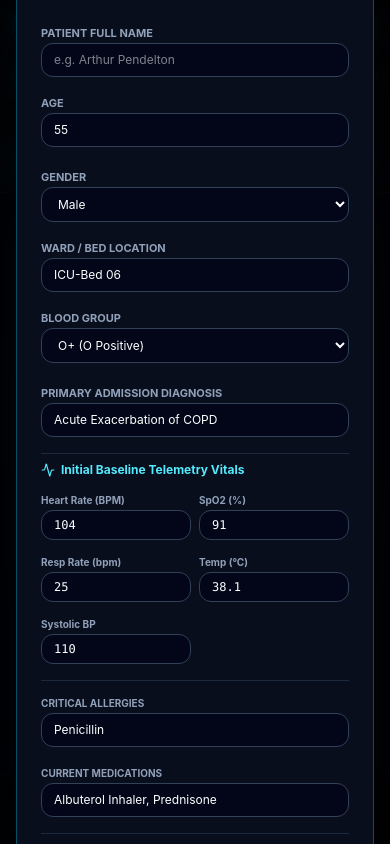
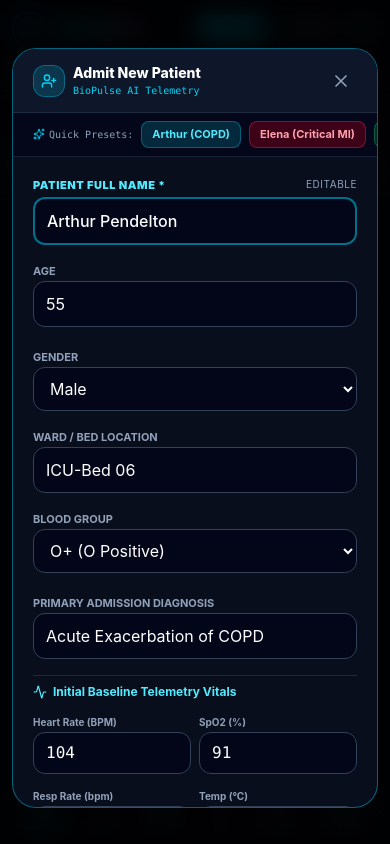
Before and after one commit to SreeshM18/biopulse-ai, a React (Vite) app: page / in a window 390 px wide. Both pictures are taken after a click on the button "Admit". Shown: the top 844 px of the page. Built offline with nearby package versions, Linux system fonts and the light colour scheme.

Commit message:
fix: make patient admission modal name field fully visible and editable on mobile

```diff
--- a/src/components/PatientRegistrationModal.tsx
+++ b/src/components/PatientRegistrationModal.tsx
@@ -8,7 +8,8 @@ import {
   Thermometer,
   ShieldCheck,
   BedDouble,
-  CheckCircle2
+  CheckCircle2,
+  Sparkles
 } from 'lucide-react';
 import { PatientProfile, RiskLevel } from '../types/biotech';
 
@@ -23,7 +24,7 @@ export const PatientRegistrationModal: React.FC<PatientRegistrationModalProps> =
   onClose,
   onAddPatient
 }) => {
-  const [name, setName] = useState('');
+  const [name, setName] = useState('Arthur Pendelton');
   const [age, setAge] = useState<number>(55);
   const [gender, setGender] = useState<'Male' | 'Female' | 'Other'>('Male');
   const [bedLocation, setBedLocation] = useState('ICU-Bed 06');
@@ -42,9 +43,30 @@ export const PatientRegistrationModal: React.FC<PatientRegistrationModalProps> =
 
   if (!isOpen) return null;
 
+  const handleQuickFill = (presetName: string, presetDiag: string, presetRisk: 'CRITICAL' | 'HIGH' | 'MODERATE') => {
+    setName(presetName);
+    setPrimaryDiagnosis(presetDiag);
+    if (presetRisk === 'CRITICAL') {
+      setSpo2(88);
+      setHeartRate(124);
+      setRespiratoryRate(29);
+      setBedLocation('ICU-Bed 01');
+    } else if (presetRisk === 'HIGH') {
+      setSpo2(92);
+      setHeartRate(108);
+      setRespiratoryRate(24);
+      setBedLocation('Step-Down 04');
+    } else {
+      setSpo2(96);
+      setHeartRate(78);
+      setRespiratoryRate(16);
+      setBedLocation('Ward 2B');
+    }
+  };
+
   const handleSubmit = (e: React.FormEvent) => {
     e.preventDefault();
-    if (!name.trim()) return;
+    const finalName = name.trim() || 'New Inpatient';
 
     // Calculate initial risk score dynamically
     let calculatedRisk = 15;
@@ -67,8 +89,8 @@ export const PatientRegistrationModal: React.FC<PatientRegistrationModalProps> =
     const newPatient: PatientProfile = {
       id: newId,
       mrn: newMrn,
-      name: name.trim(),
-      age: Number(age),
+      name: finalName,
+      age: Number(age) || 50,
       gender,
       bedLocation,
       admissionDate: new Date().toISOString().replace('T', ' ').substring(0, 16),
@@ -118,15 +140,33 @@ export const PatientRegistrationModal: React.FC<PatientRegistrationModalProps> =
       vitalsHistory: [
         { time: 'Admit', heartRate: Number(heartRate), spo2: Number(spo2), respiratoryRate: Number(respiratoryRate), temperature: Number(temperature), systolicBp: Number(systolicBp) }
       ],
-      clinicalNotes: [
+      organTwins: [
         {
-          timestamp: new Date().toLocaleString(),
-          author: 'Triage Nurse',
-          noteType: 'Nursing',
-          subjective: 'Patient admitted through ED with respiratory symptoms.',
-          objective: `Initial vitals: HR ${heartRate}, SpO2 ${spo2}%, RR ${respiratoryRate}, Temp ${temperature}°C.`,
-          assessment: `Admission risk calculated at ${calculatedRisk}% (${riskLevel}).`,
-          plan: 'Initiate continuous BioPulse AI telemetry and baseline lab draw.'
+          organName: 'Lungs & Airways',
+          healthScore: riskLevel === 'CRITICAL' ? 42 : riskLevel === 'HIGH' ? 64 : 88,
+          status: riskLevel === 'CRITICAL' ? 'SEVERE_IMPAIRMENT' : riskLevel === 'HIGH' ? 'MODERATE_DYSFUNCTION' : 'OPTIMAL',
+          biomarkers: [
+            { name: 'PaO2/FiO2', value: '240', status: 'WARN' },
+            { name: 'Dead Space Fraction', value: '0.45', status: 'WARN' }
+          ]
+        },
+        {
+          organName: 'Heart & Myocardium',
+          healthScore: riskLevel === 'CRITICAL' ? 58 : 82,
+          status: riskLevel === 'CRITICAL' ? 'MODERATE_DYSFUNCTION' : 'OPTIMAL',
+          biomarkers: [
+            { name: 'Cardiac Output', value: '4.8 L/min', status: 'NORMAL' },
+            { name: 'Troponin-I', value: '0.02 ng/mL', status: 'NORMAL' }
+          ]
+        },
+        {
+          organName: 'Kidneys & Glomeruli',
+          healthScore: 92,
+          status: 'OPTIMAL',
+          biomarkers: [
+            { name: 'eGFR', value: '88 mL/min', status: 'NORMAL' },
+            { name: 'Serum Creatinine', value: '1.0 mg/dL', status: 'NORMAL' }
+          ]
         }
       ]
     };
@@ -136,16 +176,21 @@ export const PatientRegistrationModal: React.FC<PatientRegistrationModalProps> =
   };
 
   return (
-    <div className="fixed inset-0 z-50 overflow-y-auto bg-black/80 backdrop-blur-md flex items-center justify-center p-4">
-      <div className="relative w-full max-w-2xl bg-[#090e1d] text-slate-100 border border-cyan-500/40 rounded-3xl shadow-2xl overflow-hidden">
+    <div className="fixed inset-0 z-50 overflow-y-auto bg-black/85 backdrop-blur-md flex items-start sm:items-center justify-center p-3 sm:p-4 pt-6 sm:pt-4">
+      <div className="relative w-full max-w-2xl bg-[#090e1d] text-slate-100 border border-cyan-500/50 rounded-3xl shadow-2xl overflow-hidden flex flex-col max-h-[90dvh] my-auto">
 
-        {/* Header */}
-        <div className="flex items-center justify-between px-6 py-4 bg-slate-900/90 border-b border-slate-800">
+        {/* Header (Always Visible at Top) */}
+        <div className="flex items-center justify-between px-5 py-3.5 bg-slate-900/95 border-b border-slate-800 shrink-0">
           <div className="flex items-center space-x-2">
-            <UserPlus className="w-5 h-5 text-cyan-400" />
-            <h3 className="font-extrabold text-sm text-white">
-              Admit New Patient to BioPulse AI Telemetry
-            </h3>
+            <div className="w-8 h-8 rounded-xl bg-cyan-500/20 border border-cyan-500/40 flex items-center justify-center">
+              <UserPlus className="w-4 h-4 text-cyan-400" />
+            </div>
+            <div>
+              <h3 className="font-extrabold text-sm text-white">
+                Admit New Patient
+              </h3>
+              <p className="text-[10px] font-mono text-cyan-400">BioPulse AI Telemetry</p>
+            </div>
           </div>
           <button
             onClick={onClose}
@@ -155,20 +200,52 @@ export const PatientRegistrationModal: React.FC<PatientRegistrationModalProps> =
           </button>
         </div>
 
-        {/* Form Body */}
-        <form onSubmit={handleSubmit} className="p-6 space-y-4">
+        {/* Quick Fill Preset Pills */}
+        <div className="px-5 py-2 bg-slate-950/80 border-b border-slate-800/80 flex items-center space-x-2 overflow-x-auto no-scrollbar shrink-0">
+          <span className="text-[10px] font-mono text-slate-400 shrink-0 flex items-center space-x-1">
+            <Sparkles className="w-3 h-3 text-cyan-400" />
+            <span>Quick Presets:</span>
+          </span>
+          <button
+            type="button"
+            onClick={() => handleQuickFill('Arthur Pendelton', 'Acute Exacerbation of COPD', 'HIGH')}
+            className="px-2.5 py-1 rounded-lg bg-cyan-950/80 hover:bg-cyan-900 border border-cyan-500/40 text-[11px] font-bold text-cyan-300 whitespace-nowrap"
+          >
+            Arthur (COPD)
+          </button>
+          <button
+            type="button"
+            onClick={() => handleQuickFill('Elena Rostova', 'Acute Myocardial Infarction', 'CRITICAL')}
+            className="px-2.5 py-1 rounded-lg bg-rose-950/80 hover:bg-rose-900 border border-rose-500/40 text-[11px] font-bold text-rose-300 whitespace-nowrap"
+          >
+            Elena (Critical MI)
+          </button>
+          <button
+            type="button"
+            onClick={() => handleQuickFill('David Chen', 'Post-Op Knee Arthroplasty', 'MODERATE')}
+            className="px-2.5 py-1 rounded-lg bg-emerald-950/80 hover:bg-emerald-900 border border-emerald-500/40 text-[11px] font-bold text-emerald-300 whitespace-nowrap"
+          >
+            David (Post-Op)
+          </button>
+        </div>
+
+        {/* Form Body (Scrollable with text-base to prevent iOS Safari auto-zoom) */}
+        <form onSubmit={handleSubmit} className="p-5 space-y-4 overflow-y-auto flex-1">
 
           {/* Patient Demographics */}
           <div className="grid grid-cols-1 sm:grid-cols-3 gap-3">
             <div className="space-y-1 sm:col-span-2">
-              <label className="text-[11px] font-bold text-slate-400 uppercase">Patient Full Name</label>
+              <label className="text-[11px] font-black text-cyan-300 uppercase tracking-wider flex items-center justify-between">
+                <span>Patient Full Name *</span>
+                <span className="text-[10px] text-slate-400 font-normal">Editable</span>
+              </label>
               <input
                 type="text"
                 required
                 value={name}
                 onChange={(e) => setName(e.target.value)}
                 placeholder="e.g. Arthur Pendelton"
-                className="w-full bg-slate-950 border border-slate-700 rounded-xl px-3 py-2 text-xs text-white focus:outline-none focus:border-cyan-400"
+                className="w-full bg-slate-950 border-2 border-cyan-500/60 focus:border-cyan-400 rounded-xl px-3 py-2.5 text-base sm:text-xs text-white font-medium focus:outline-none shadow-glow-cyan"
               />
             </div>
 
@@ -178,7 +255,7 @@ export const PatientRegistrationModal: React.FC<PatientRegistrationModalProps> =
                 type="number"
                 value={age}
                 onChange={(e) => setAge(Number(e.target.value))}
-                className="w-full bg-slate-950 border border-slate-700 rounded-xl px-3 py-2 text-xs text-white focus:outline-none focus:border-cyan-400"
+                className="w-full bg-slate-950 border border-slate-700 rounded-xl px-3 py-2.5 text-base sm:text-xs text-white focus:outline-none focus:border-cyan-400"
               />
             </div>
           </div>
@@ -189,7 +266,7 @@ export const PatientRegistrationModal: React.FC<PatientRegistrationModalProps> =
               <select
                 value={gender}
                 onChange={(e) => setGender(e.target.value as any)}
-                className="w-full bg-slate-950 border border-slate-700 rounded-xl px-3 py-2 text-xs text-white focus:outline-none focus:border-cyan-400"
+                className="w-full bg-slate-950 border border-slate-700 rounded-xl px-3 py-2.5 text-base sm:text-xs text-white focus:outline-none focus:border-cyan-400"
               >
                 <option value="Male">Male</option>
                 <option value="Female">Female</option>
@@ -204,7 +281,7 @@ export const PatientRegistrationModal: React.FC<PatientRegistrationModalProps> =
                 value={bedLocation}
                 onChange={(e) => setBedLocation(e.target.value)}
                 placeholder="e.g. ICU-Bed 05, Ward 3A"
-                className="w-full bg-slate-950 border border-slate-700 rounded-xl px-3 py-2 text-xs text-white focus:outline-none focus:border-cyan-400"
+                className="w-full bg-slate-950 border border-slate-700 rounded-xl px-3 py-2.5 text-base sm:text-xs text-white focus:outline-none focus:border-cyan-400"
               />
             </div>
 
@@ -213,7 +290,7 @@ export const PatientRegistrationModal: React.FC<PatientRegistrationModalProps> =
               <select
                 value={bloodGroup}
                 onChange={(e) => setBloodGroup(e.target.value)}
-                className="w-full bg-slate-950 border border-slate-700 rounded-xl px-3 py-2 text-xs text-white focus:outline-none focus:border-cyan-400"
+                className="w-full bg-slate-950 border border-slate-700 rounded-xl px-3 py-2.5 text-base sm:text-xs text-white focus:outline-none focus:border-cyan-400"
               >
                 <option value="O+ (O Positive)">O+ (O Positive)</option>
                 <option value="O- (O Universal Donor)">O- (O Universal Donor)</option>
@@ -232,7 +309,7 @@ export const PatientRegistrationModal: React.FC<PatientRegistrationModalProps> =
               value={primaryDiagnosis}
               onChange={(e) => setPrimaryDiagnosis(e.target.value)}
               placeholder="e.g. Acute Coronary Syndrome, Sepsis, Post-Op"
-              className="w-full bg-slate-950 border border-slate-700 rounded-xl px-3 py-2 text-xs text-white focus:outline-none focus:border-cyan-400"
+              className="w-full bg-slate-950 border border-slate-700 rounded-xl px-3 py-2.5 text-base sm:text-xs text-white focus:outline-none focus:border-cyan-400"
             />
           </div>
 
@@ -250,7 +327,7 @@ export const PatientRegistrationModal: React.FC<PatientRegistrationModalProps> =
                   type="number"
                   value={heartRate}
                   onChange={(e) => setHeartRate(Number(e.target.value))}
-                  className="w-full bg-slate-950 border border-slate-700 rounded-xl px-3 py-1.5 text-xs text-white font-mono"
+                  className="w-full bg-slate-950 border border-slate-700 rounded-xl px-3 py-2 text-base sm:text-xs text-white font-mono"
                 />
               </div>
 
@@ -260,7 +337,7 @@ export const PatientRegistrationModal: React.FC<PatientRegistrationModalProps> =
                   type="number"
                   value={spo2}
                   onChange={(e) => setSpo2(Number(e.target.value))}
-                  className="w-full bg-slate-950 border border-slate-700 rounded-xl px-3 py-1.5 text-xs text-white font-mono"
+                  className="w-full bg-slate-950 border border-slate-700 rounded-xl px-3 py-2 text-base sm:text-xs text-white font-mono"
                 />
               </div>
 
@@ -270,7 +347,7 @@ export const PatientRegistrationModal: React.FC<PatientRegistrationModalProps> =
                   type="number"
                   value={respiratoryRate}
                   onChange={(e) => setRespiratoryRate(Number(e.target.value))}
-                  className="w-full bg-slate-950 border border-slate-700 rounded-xl px-3 py-1.5 text-xs text-white font-mono"
+                  className="w-full bg-slate-950 border border-slate-700 rounded-xl px-3 py-2 text-base sm:text-xs text-white font-mono"
                 />
               </div>
 
@@ -281,7 +358,7 @@ export const PatientRegistrationModal: React.FC<PatientRegistrationModalProps> =
                   step="0.1"
                   value={temperature}
                   onChange={(e) => setTemperature(Number(e.target.value))}
-                  className="w-full bg-slate-950 border border-slate-700 rounded-xl px-3 py-1.5 text-xs text-white font-mono"
+                  className="w-full bg-slate-950 border border-slate-700 rounded-xl px-3 py-2 text-base sm:text-xs text-white font-mono"
                 />
               </div>
 
@@ -291,7 +368,7 @@ export const PatientRegistrationModal: React.FC<PatientRegistrationModalProps> =
                   type="number"
                   value={systolicBp}
                   onChange={(e) => setSystolicBp(Number(e.target.value))}
-                  className="w-full bg-slate-950 border border-slate-700 rounded-xl px-3 py-1.5 text-xs text-white font-mono"
+                  className="w-full bg-slate-950 border border-slate-700 rounded-xl px-3 py-2 text-base sm:text-xs text-white font-mono"
                 />
               </div>
             </div>
@@ -306,7 +383,7 @@ export const PatientRegistrationModal: React.FC<PatientRegistrationModalProps> =
                 value={allergies}
                 onChange={(e) => setAllergies(e.target.value)}
                 placeholder="e.g. Penicillin, Sulfa"
-                className="w-full bg-slate-950 border border-slate-700 rounded-xl px-3 py-2 text-xs text-white focus:outline-none focus:border-cyan-400"
+                className="w-full bg-slate-950 border border-slate-700 rounded-xl px-3 py-2.5 text-base sm:text-xs text-white focus:outline-none focus:border-cyan-400"
               />
             </div>
 
@@ -317,26 +394,26 @@ export const PatientRegistrationModal: React.FC<PatientRegistrationModalProps> =
                 value={medications}
                 onChange={(e) => setMedications(e.target.value)}
                 placeholder="e.g. Lisinopril, Metformin"
-                className="w-full bg-slate-950 border border-slate-700 rounded-xl px-3 py-2 text-xs text-white focus:outline-none focus:border-cyan-400"
+                className="w-full bg-slate-950 border border-slate-700 rounded-xl px-3 py-2.5 text-base sm:text-xs text-white focus:outline-none focus:border-cyan-400"
               />
             </div>
           </div>
 
-          {/* Actions */}
+          {/* Actions (Sticky at base of form) */}
           <div className="pt-4 border-t border-slate-800 flex items-center justify-end space-x-2">
             <button
               type="button"
               onClick={onClose}
-              className="px-4 py-2 rounded-xl text-xs font-semibold bg-slate-800 hover:bg-slate-700 text-slate-300 transition-all"
+              className="px-4 py-2.5 rounded-xl text-xs font-semibold bg-slate-800 hover:bg-slate-700 text-slate-300 transition-all"
             >
               Cancel
             </button>
 
             <button
               type="submit"
-              className="px-5 py-2 rounded-xl text-xs font-extrabold bg-gradient-to-r from-cyan-500 to-purple-600 hover:from-cyan-400 hover:to-purple-500 text-white shadow-glow-cyan transition-all"
+              className="px-5 py-2.5 rounded-xl text-xs font-extrabold bg-gradient-to-r from-cyan-500 to-purple-600 hover:from-cyan-400 hover:to-purple-500 text-white shadow-glow-cyan transition-all"
             >
-              Admit Patient & Start AI Telemetry
+              Admit Patient & Start AI
             </button>
           </div>
 
```
